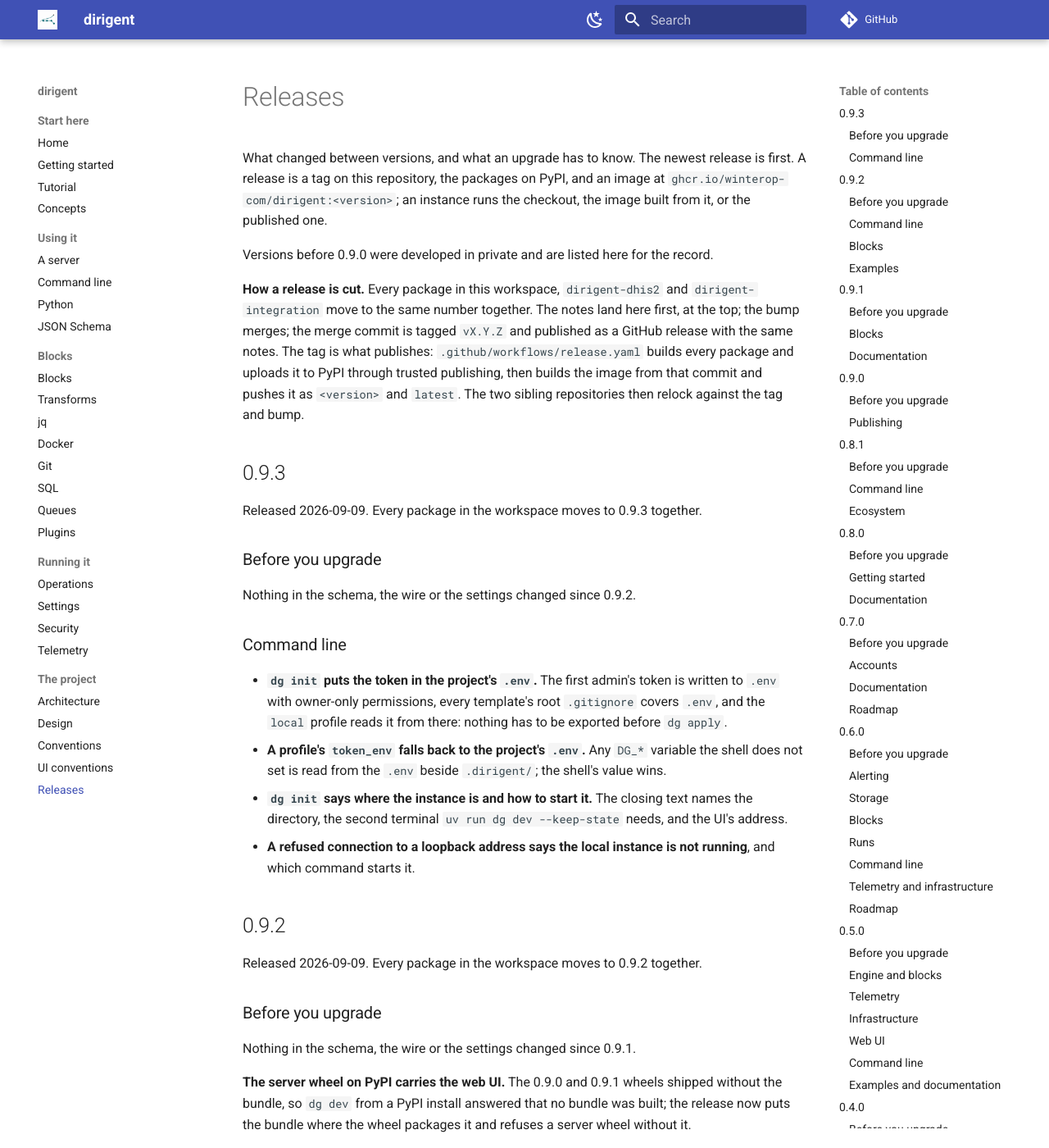
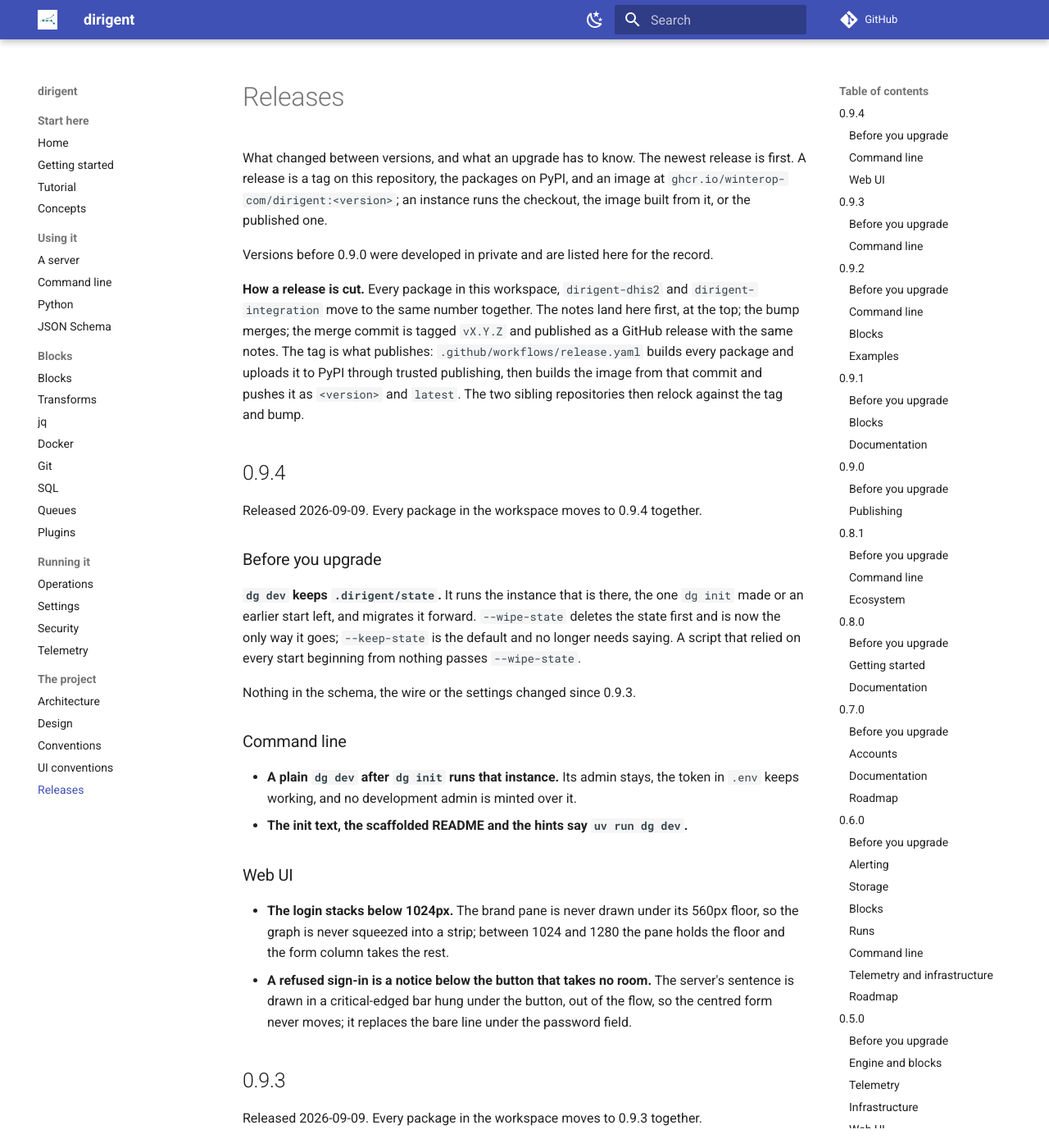
Before and after one commit to winterop-com/dirigent, an MkDocs documentation site: the page built from docs/releases.md, in a window 1280 px wide and 1400 px high. Shown: the whole window at 82% size. Built offline with MkDocs 1.6.1 and Material for MkDocs 9.7.7, drawn with Linux system fonts in a browser that asks for light colours; comment, search, counter and statistics services are not loaded.

Commit message:
chore: release 0.9.4

```diff
--- a/docs/releases.md
+++ b/docs/releases.md
@@ -14,6 +14,34 @@ with the same notes. The tag is what publishes: `.github/workflows/release.yaml`
 package and uploads it to PyPI through trusted publishing, then builds the image from that
 commit and pushes it as `<version>` and `latest`. The two sibling repositories then relock
 against the tag and bump.
+
+## 0.9.4
+
+Released 2026-09-09. Every package in the workspace moves to 0.9.4 together.
+
+### Before you upgrade
+
+**`dg dev` keeps `.dirigent/state`.** It runs the instance that is there, the one `dg init`
+made or an earlier start left, and migrates it forward. `--wipe-state` deletes the state first
+and is now the only way it goes; `--keep-state` is the default and no longer needs saying. A
+script that relied on every start beginning from nothing passes `--wipe-state`.
+
+Nothing in the schema, the wire or the settings changed since 0.9.3.
+
+### Command line
+
+- **A plain `dg dev` after `dg init` runs that instance.** Its admin stays, the token in
+  `.env` keeps working, and no development admin is minted over it.
+- **The init text, the scaffolded README and the hints say `uv run dg dev`.**
+
+### Web UI
+
+- **The login stacks below 1024px.** The brand pane is never drawn under its 560px floor, so
+  the graph is never squeezed into a strip; between 1024 and 1280 the pane holds the floor and
+  the form column takes the rest.
+- **A refused sign-in is a notice below the button that takes no room.** The server's
+  sentence is drawn in a critical-edged bar hung under the button, out of the flow, so the
+  centred form never moves; it replaces the bare line under the password field.
 
 ## 0.9.3
 
```
Also changed, not shown: 13 other files.
